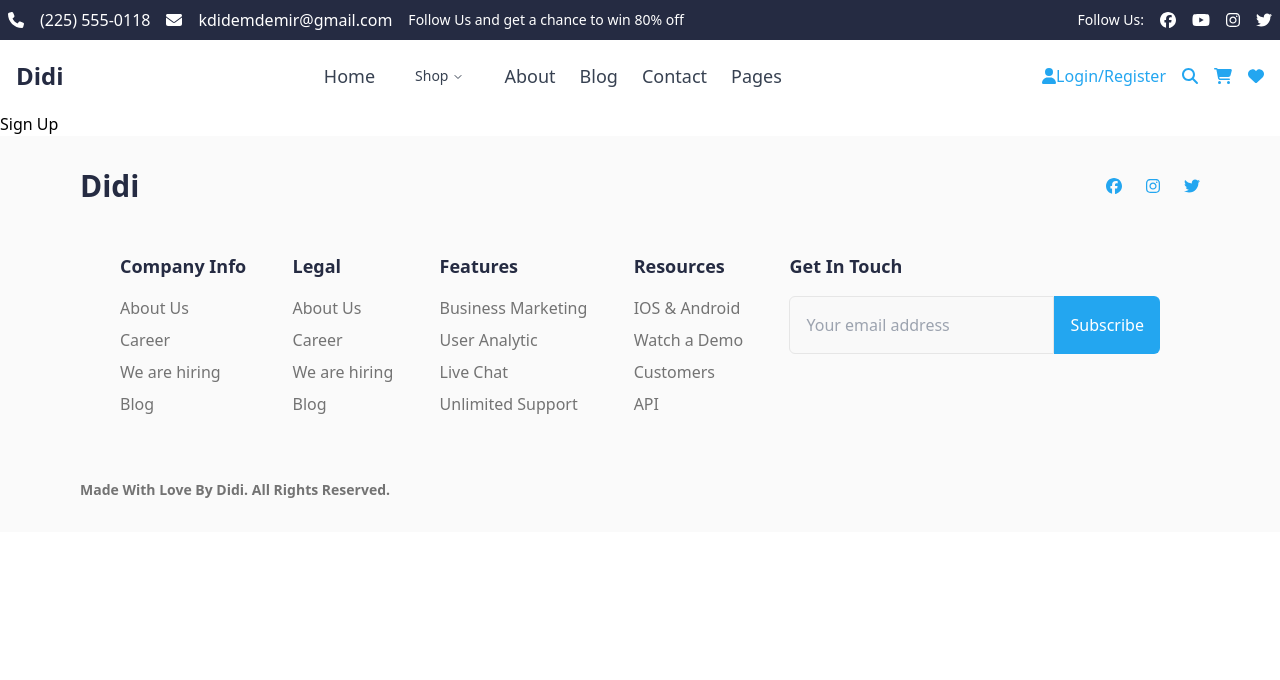
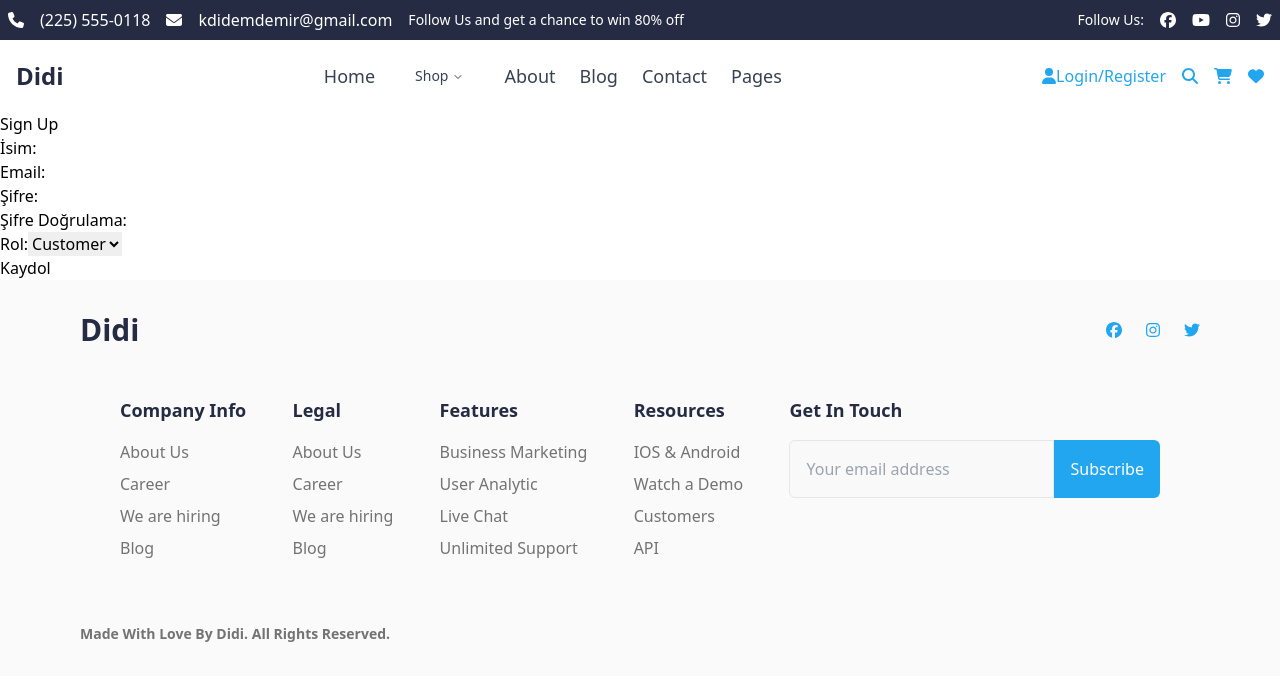
Before and after one commit to didemdemir11/eCommerceProject, a React (Vite) app in the folder e-commerce-app/: page /signup in a window 1280 px wide. Shown: the top 680 px of the page. Built offline with nearby package versions, Linux system fonts and the light colour scheme.

Commit message:
add react-hook-form and create signUpForm

```diff
--- a/e-commerce-app/package.json
+++ b/e-commerce-app/package.json
@@ -30,6 +30,7 @@
     "postcss": "^8.4.47",
     "react": "^18.3.1",
     "react-dom": "^18.3.1",
+    "react-hook-form": "^7.53.1",
     "react-redux": "^9.1.2",
     "react-router-dom": "^6.27.0",
     "react-toastify": "^10.0.6",
--- /dev/null
+++ b/e-commerce-app/src/components/SignUpPage/SignUpForm.jsx
@@ -0,0 +1,94 @@
+import React from "react";
+import { useForm } from "react-hook-form";
+import api from "../../services/api";
+
+const SignUpForm = () => {
+  const {
+    register,
+    handleSubmit,
+    watch,
+    formState: { errors },
+  } = useForm();
+
+  const onSubmit = (data) => {
+    api
+      .post("/signup", data)
+      .then((response) => {
+        alert(
+          "Hesabınızı aktifleştirmek için e-postadaki linke tıklamalısınız!"
+        );
+      })
+      .catch((error) => {
+        console.error("Kayıt hatası:", error);
+        alert("Kayıt işlemi başarısız oldu. Bilgilerinizi kontrol edin.");
+      });
+  };
+  return (
+    <form onSubmit={handleSubmit(onSubmit)}>
+      <div>
+        <label>İsim:</label>
+        <input
+          type="text"
+          {...register("name", { required: "İsim zorunludur", minLength: 3 })}
+        />
+        {errors.name && <p>İsim en az 3 karakter olmalıdır.</p>}
+      </div>
+      <div>
+        <label>Email:</label>
+        <input
+          type="email"
+          {...register("email", {
+            required: "Email zorunludur",
+            pattern: {
+              value: /^[\w-.]+@([\w-]+\.)+[\w-]{2,4}$/,
+              message: "Geçerli bir email adresi girin",
+            },
+          })}
+        />
+        {errors.email && <p>{errors.email.message}</p>}
+      </div>
+      <div>
+        <label>Şifre:</label>
+        <input
+          type="password"
+          {...register("password", {
+            required: "Şifre zorunludur",
+            minLength: {
+              value: 8,
+              message: "Şifre en az 8 karakter olmalıdır",
+            },
+            pattern: {
+              value:
+                /^(?=.*[a-z])(?=.*[A-Z])(?=.*\d)(?=.*[@$!%*?&])[A-Za-z\d@$!%*?&]{8,}$/,
+              message:
+                "Şifre en az bir büyük harf, bir küçük harf, bir sayı ve bir özel karakter içermelidir",
+            },
+          })}
+        />
+        {errors.password && <p>{errors.password.message}</p>}
+      </div>
+      <div>
+        <label>Şifre Doğrulama:</label>
+        <input
+          type="password"
+          {...register("confirmPassword", {
+            required: "Şifre doğrulama zorunludur",
+            validate: (value) =>
+              value === watch("password") || "Şifreler eşleşmiyor",
+          })}
+        />
+        {errors.confirmPassword && <p>{errors.confirmPassword.message}</p>}
+      </div>
+      <div>
+        <label>Rol:</label>
+        <select {...register("role_id", { required: true })}>
+          <option value="1">Customer</option>
+          <option value="2">Admin</option>
+          <option value="3">Store</option>
+        </select>
+      </div>
+      <button type="submit">Kaydol</button>
+    </form>
+  );
+};
+export default SignUpForm;
--- a/e-commerce-app/src/pages/SignUp/SignUpPage.jsx
+++ b/e-commerce-app/src/pages/SignUp/SignUpPage.jsx
@@ -1,10 +1,11 @@
 import React from "react";
+import SignUpForm from "../../components/SignUpPage/SignUpForm";
 
 const SignUpPage = () => {
   return (
     <div>
       <h1>Sign Up</h1>
-      {/* Add your sign-up form or content here */}
+      <SignUpForm />
     </div>
   );
 };
--- /dev/null
+++ b/e-commerce-app/src/services/api.jsx
@@ -0,0 +1,7 @@
+import axios from "axios";
+
+const api = axios.create({
+  baseURL: "https://workintech-fe-ecommerce.onrender.com",
+});
+
+export default api;
```
Also changed, not shown: 1 other file (tests, documents, lock files or other folders).
